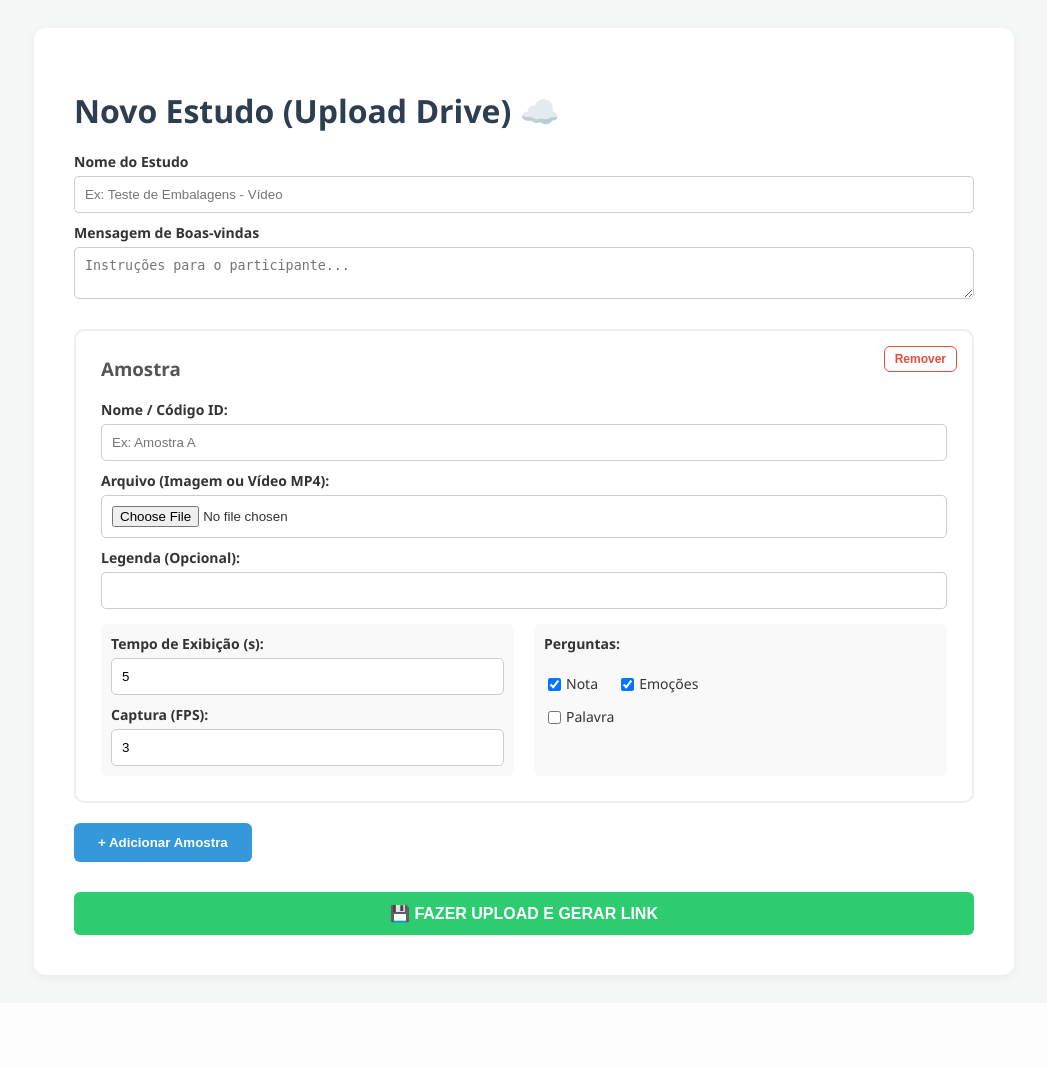
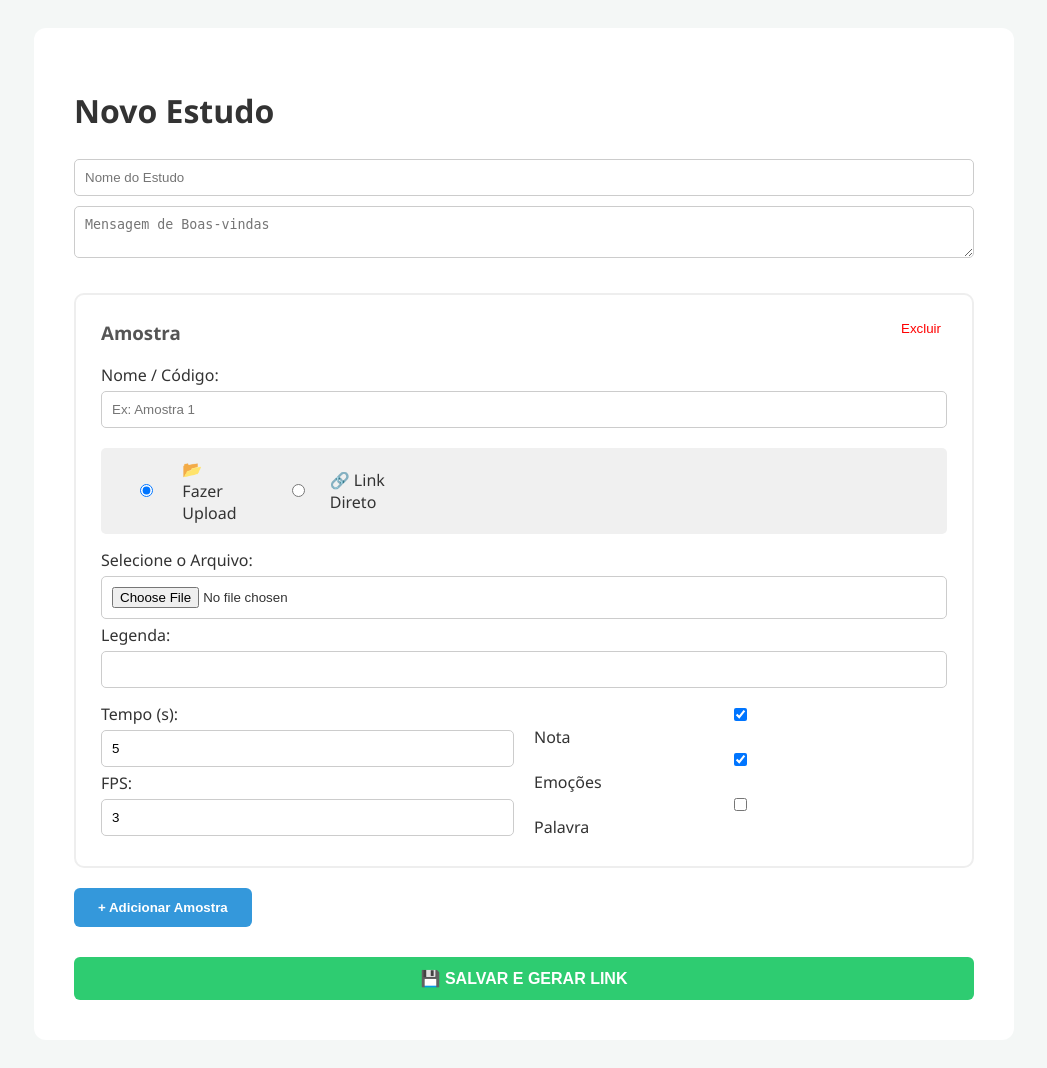
Before and after one commit to marcosgoncaf/pesquisa-emocoes-flask, a Flask app: page /admin in a window 1280 px wide. Shown: the whole page, without its empty margins (116-1163 px from the left). Before the commit the page ends 979 px from the top, so only its background shows below. Run offline with Flask 3, Linux system fonts and the light colour scheme.

Commit message:
Fix erro 502 requirements e lazy loading2

```diff
--- a/app.py
+++ b/app.py
@@ -2,170 +2,135 @@ import os
 import json
 import random
 import string
-import base64
 import numpy as np
-import cv2
 import gspread
 from flask import Flask, render_template, request, jsonify
-from deepface import DeepFace
 from datetime import datetime
-
-# Bibliotecas do Google (Necessário requirements.txt atualizado)
 from google.oauth2 import service_account
 from googleapiclient.discovery import build
 from googleapiclient.http import MediaIoBaseUpload
 
 app = Flask(__name__)
 
-# Aumenta limite para 30MB (Uploads de vídeo)
+# Limite de upload (30MB)
 app.config['MAX_CONTENT_LENGTH'] = 30 * 1024 * 1024
 
 # =============================================================================
-# --- CONFIGURAÇÃO UNIFICADA (DRIVE + SHEETS) ---
+# --- CONFIGURAÇÃO GOOGLE DRIVE E SHEETS ---
 # =============================================================================
-# ID da pasta no Google Drive onde os arquivos serão salvos
+SCOPES = ['https://www.googleapis.com/auth/spreadsheets', 'https://www.googleapis.com/auth/drive']
+
+# SEU ID DA PASTA (Já inserido conforme seu pedido)
 FOLDER_ID = '1DW-GHQLfcW6za8_fGF55urbDFWugrjdX'
-
-SCOPES = [
-    'https://www.googleapis.com/auth/spreadsheets',
-    'https://www.googleapis.com/auth/drive'
-]
 
 drive_service = None
 sh = None
 
-try:
-    # 1. Carrega as credenciais (Local ou Nuvem)
-    creds = None
-    if os.path.exists("credentials.json"):
-        creds = service_account.Credentials.from_service_account_file("credentials.json", scopes=SCOPES)
-    else:
-        creds_json = os.environ.get("GOOGLE_CREDENTIALS")
-        if creds_json:
-            creds_dict = json.loads(creds_json)
-            creds = service_account.Credentials.from_service_account_info(creds_dict, scopes=SCOPES)
+def init_google_services():
+    """Inicializa conexão com Google apenas se ainda não existir"""
+    global drive_service, sh
+    if drive_service and sh: return
 
-    if creds:
-        # 2. Conecta no Google Drive
-        drive_service = build('drive', 'v3', credentials=creds)
+    try:
+        creds = None
+        if os.path.exists("credentials.json"):
+            creds = service_account.Credentials.from_service_account_file("credentials.json", scopes=SCOPES)
+        else:
+            creds_json = os.environ.get("GOOGLE_CREDENTIALS")
+            if creds_json:
+                creds_dict = json.loads(creds_json)
+                creds = service_account.Credentials.from_service_account_info(creds_dict, scopes=SCOPES)
 
-        # 3. Conecta no Google Sheets
-        gc = gspread.authorize(creds)
-        sh = gc.open("Resultados Pesquisa Emoções")
-        print("✅ Conexão Google Drive e Sheets estabelecida!")
-    else:
-        print("⚠️ ERRO: Nenhuma credencial encontrada.")
+        if creds:
+            drive_service = build('drive', 'v3', credentials=creds)
+            gc = gspread.authorize(creds)
+            sh = gc.open("Resultados Pesquisa Emoções")
+            print("✅ Conexão Google OK")
+        else:
+            print("⚠️ Nenhuma credencial encontrada.")
+    except Exception as e:
+        print(f"❌ Erro ao conectar Google: {e}")
 
-except Exception as e:
-    print(f"❌ ERRO CRÍTICO DE CONEXÃO: {e}")
+# Inicializa na partida
+init_google_services()
 
 # =============================================================================
 # --- FUNÇÕES AUXILIARES ---
 # =============================================================================
 def upload_to_drive(file_storage, filename):
-    """Envia arquivo binário para o Drive e retorna Link Público"""
-    if not drive_service: return None
+    if not drive_service: init_google_services()
     try:
-        # Metadados do arquivo
-        file_metadata = {
-            'name': f"{datetime.now().strftime('%Y%m%d%H%M%S')}_{filename}",
-            'parents': [FOLDER_ID]
-        }
-        # Prepara o upload
+        file_metadata = {'name': f"{datetime.now().strftime('%Y%m%d%H%M%S')}_{filename}", 'parents': [FOLDER_ID]}
         media = MediaIoBaseUpload(file_storage, mimetype=file_storage.mimetype, resumable=True)
-
-        # Executa upload
         file = drive_service.files().create(body=file_metadata, media_body=media, fields='id').execute()
         file_id = file.get('id')
-
-        # Torna público (Reader para Anyone)
-        drive_service.permissions().create(
-            fileId=file_id,
-            body={'type': 'anyone', 'role': 'reader'},
-            fields='id',
-        ).execute()
-
-        # Retorna link de visualização direta
+        drive_service.permissions().create(fileId=file_id, body={'type': 'anyone', 'role': 'reader'}, fields='id').execute()
         return f"https://drive.google.com/uc?export=view&id={file_id}"
-
     except Exception as e:
-        print(f"Erro no Upload para o Drive: {e}")
+        print(f"❌ ERRO DETALHADO DRIVE: {str(e)}") # Isso vai aparecer no log do Render se der erro
         return None
 
 def base64_to_image(base64_string):
-    """Converte imagem da webcam (Base64) para OpenCV"""
-    if ',' in base64_string:
-        base64_string = base64_string.split(',')[1]
+    import base64
+    import cv2
+    if ',' in base64_string: base64_string = base64_string.split(',')[1]
     nparr = np.frombuffer(base64.b64decode(base64_string), np.uint8)
     return cv2.imdecode(nparr, cv2.IMREAD_COLOR)
 
 # =============================================================================
 # --- ROTAS ---
 # =============================================================================
-
 @app.route('/')
 def home():
     study_id = request.args.get('study_id')
     study_config = None
-    if study_id and sh:
+    if study_id:
+        if not sh: init_google_services()
         try:
             ws = sh.worksheet("Estudos")
             cell = ws.find(study_id, in_column=1)
-            if cell:
-                config_json = ws.cell(cell.row, 2).value
-                study_config = json.loads(config_json)
-        except Exception as e:
-            print(f"Erro ao ler estudo: {e}")
+            if cell: study_config = json.loads(ws.cell(cell.row, 2).value)
+        except: pass
     return render_template('index.html', study_id=study_id, study_config=study_config)
 
 @app.route('/admin')
-def admin_panel():
-    return render_template('admin.html')
-
-# =============================================================================
-# --- API (CRIAÇÃO E SALVAMENTO) ---
-# =============================================================================
+def admin_panel(): return render_template('admin.html')
 
 @app.route('/create_study', methods=['POST'])
 def create_study():
     try:
-        # Recebe dados do Formulário (Multipart)
-        form_data = request.form
-        files = request.files
-
+        form_data = request.form; files = request.files
         study_name = form_data.get('study_name')
-        welcome_message = form_data.get('welcome_message')
-
         items = []
         index = 0
 
-        # Loop para processar os itens enviados pelo Javascript
         while True:
-            # Verifica se existe o nome do item atual, senão para o loop
-            if f'items[{index}][name]' not in form_data:
-                break
+            if f'items[{index}][name]' not in form_data: break
 
-            # Pega o arquivo (Imagem ou Vídeo)
+            # Lógica Híbrida: URL Externa OU Arquivo
+            inputType = form_data.get(f'items[{index}][inputType]') # 'upload' ou 'url'
+            directUrl = form_data.get(f'items[{index}][directUrl]')
             file_obj = files.get(f'items[{index}][file]')
-            file_url = ""
+
+            final_url = ""
             file_type = "image"
 
-            if file_obj and file_obj.filename != '':
-                # Detecta se é vídeo
-                if file_obj.mimetype.startswith('video'):
+            if inputType == 'url' and directUrl:
+                final_url = directUrl
+                # Tenta adivinhar se é vídeo pela extensão ou link
+                if '.mp4' in directUrl or 'youtube' in directUrl or 'vimeo' in directUrl:
                     file_type = 'video'
 
-                # Faz Upload para o Drive
-                print(f"Iniciando upload do item {index}...")
-                file_url = upload_to_drive(file_obj.stream, file_obj.filename)
+            elif inputType == 'upload' and file_obj and file_obj.filename != '':
+                if file_obj.mimetype.startswith('video'): file_type = 'video'
+                final_url = upload_to_drive(file_obj.stream, file_obj.filename)
 
-            if not file_url:
-                raise Exception(f"Falha no upload do arquivo para o item {index+1}. Verifique a conexão com o Drive.")
+            if not final_url:
+                raise Exception(f"Item {index+1}: É necessário enviar um arquivo ou colar um link.")
 
-            # Adiciona à lista
             items.append({
                 "name": form_data.get(f'items[{index}][name]'),
-                "file_data": file_url, # Salva o LINK do Drive
+                "file_data": final_url,
                 "file_type": file_type,
                 "caption": form_data.get(f'items[{index}][caption]'),
                 "duration": int(form_data.get(f'items[{index}][duration]')),
@@ -178,32 +143,22 @@ def create_study():
             })
             index += 1
 
-        # Gera ID e Salva no Sheets
         study_id = ''.join(random.choices(string.ascii_lowercase + string.digits, k=8))
+        config = {"study_name": study_name, "welcome_message": form_data.get('welcome_message'), "items": items, "created_at": datetime.now().strftime("%Y-%m-%d %H:%M:%S")}
 
-        config = {
-            "study_name": study_name,
-            "welcome_message": welcome_message,
-            "items": items,
-            "created_at": datetime.now().strftime("%Y-%m-%d %H:%M:%S")
-        }
-
-        if not sh: raise Exception("Sem conexão com o Google Sheets")
-
+        if not sh: init_google_services()
         try: ws = sh.worksheet("Estudos")
         except: ws = sh.add_worksheet(title="Estudos", rows=100, cols=5); ws.append_row(["ID", "Config JSON"])
-
         ws.append_row([study_id, json.dumps(config)])
 
-        base_url = request.host_url.rstrip('/')
-        return jsonify({'status': 'success', 'link': f"{base_url}/?study_id={study_id}"})
+        return jsonify({'status': 'success', 'link': f"{request.host_url.rstrip('/')}/?study_id={study_id}"})
 
     except Exception as e:
-        print(f"Erro create_study: {e}")
         return jsonify({'status': 'error', 'message': str(e)}), 500
 
 @app.route('/check_face', methods=['POST'])
 def check_face():
+    import cv2
     data = request.json
     try:
         img = base64_to_image(data['image'])
@@ -216,10 +171,10 @@ def check_face():
 
 @app.route('/analyze_emotion', methods=['POST'])
 def analyze_emotion_route():
+    from deepface import DeepFace
     data = request.json
     try:
         img = base64_to_image(data['image'])
-        # Usa detector 'ssd' ou 'opencv' que são mais leves que o padrão
         analysis = DeepFace.analyze(img_path=img, actions=['emotion'], enforce_detection=False, detector_backend='opencv')
         dominant = "não_detectado"
         if isinstance(analysis, list) and len(analysis) > 0: dominant = analysis[0]['dominant_emotion']
@@ -229,6 +184,7 @@ def analyze_emotion_route():
 
 @app.route('/save_data', methods=['POST'])
 def save_data():
+    if not sh: init_google_services()
     data = request.json
     try:
         pid = data.get('participant_id'); sid = data.get('study_id'); results = data.get('results', [])
@@ -237,12 +193,7 @@ def save_data():
             emotions_list = item.get('emotions_list', [])
             try: main_emotion = max(set(emotions_list), key=emotions_list.count)
             except: main_emotion = "N/A"
-            rows.append([
-                pid, sid, item.get('stimulus'), datetime.now().strftime("%Y-%m-%d %H:%M:%S"),
-                main_emotion, item.get('liking'), ", ".join(map(str, emotions_list)), item.get('word')
-            ])
-
-        if not sh: raise Exception("Sem conexão com Sheets")
+            rows.append([pid, sid, item.get('stimulus'), datetime.now().strftime("%Y-%m-%d %H:%M:%S"), main_emotion, item.get('liking'), ", ".join(map(str, emotions_list)), item.get('word')])
         try: ws = sh.worksheet("Resultados")
         except: ws = sh.add_worksheet(title="Resultados", rows=1000, cols=10); ws.append_row(["Part.", "ID Est.", "Estímulo", "Data", "Emoção Princ.", "Nota", "Emoções Det.", "Palavra"])
         ws.append_rows(rows)
--- a/templates/admin.html
+++ b/templates/admin.html
@@ -3,52 +3,36 @@
 <head>
     <meta charset="UTF-8">
     <meta name="viewport" content="width=device-width, initial-scale=1.0">
-    <title>Painel do Pesquisador (Drive Upload)</title>
+    <title>Painel Pesquisador (Híbrido)</title>
     <style>
-        body { font-family: 'Segoe UI', Roboto, sans-serif; background: #f4f7f6; padding: 20px; color: #333; }
-        .container { max-width: 900px; margin: 0 auto; background: white; padding: 40px; border-radius: 12px; box-shadow: 0 2px 10px rgba(0,0,0,0.05); }
-        h1 { margin-bottom: 20px; color: #2c3e50; }
+        body { font-family: 'Segoe UI', sans-serif; background: #f4f7f6; padding: 20px; color: #333; }
+        .container { max-width: 900px; margin: 0 auto; background: white; padding: 40px; border-radius: 12px; }
+        .item-card { background: #fff; border: 2px solid #eee; padding: 25px; margin-top: 25px; border-radius: 10px; position: relative; }
+        .btn { padding: 12px 24px; border: none; border-radius: 6px; cursor: pointer; font-weight: bold; }
+        .btn-green { background: #2ecc71; color: white; width: 100%; font-size: 16px; margin-top: 30px; }
+        input, textarea { width: 100%; padding: 10px; margin: 5px 0; border: 1px solid #ccc; border-radius: 5px; box-sizing: border-box; }
+        .cols-2 { display: grid; grid-template-columns: 1fr 1fr; gap: 20px; }
 
-        .item-card { background: #fff; border: 2px solid #eee; padding: 25px; margin-top: 25px; border-radius: 10px; position: relative; }
-        .item-card:hover { border-color: #ccc; }
-
-        label { display: block; margin-top: 10px; font-weight: 600; font-size: 14px; }
-        input, textarea { width: 100%; padding: 10px; margin-top: 5px; border: 1px solid #ccc; border-radius: 5px; box-sizing: border-box; }
-
-        .cols-2 { display: grid; grid-template-columns: 1fr 1fr; gap: 20px; margin-top: 15px; }
-        .checkbox-group label { display: inline-flex; align-items: center; font-weight: normal; margin-right: 15px; cursor: pointer; }
-        .checkbox-group input { margin-right: 5px; }
-
-        .btn { padding: 12px 24px; border: none; border-radius: 6px; cursor: pointer; font-weight: bold; transition: 0.2s; }
-        .btn-add { background: #3498db; color: white; margin-top: 20px; }
-        .btn-green { background: #2ecc71; color: white; width: 100%; font-size: 16px; margin-top: 30px; }
-        .btn-del { position: absolute; top: 15px; right: 15px; background: transparent; color: #e74c3c; border: 1px solid #e74c3c; padding: 5px 10px; font-size: 12px; }
-        .btn-del:hover { background: #e74c3c; color: white; }
-
-        #result-area { display:none; margin-top:30px; padding:20px; background:#dff0d8; border: 1px solid #d6e9c6; border-radius: 6px; }
-        code { display: block; background: rgba(255,255,255,0.5); padding: 10px; margin-top: 10px; word-break: break-all; font-family: monospace; font-weight: bold; }
+        .type-selector { margin: 15px 0; background: #f0f0f0; padding: 10px; border-radius: 5px; display: flex; gap: 20px; }
+        .type-selector label { display: flex; align-items: center; cursor: pointer; font-weight: normal; margin: 0; }
+        .input-hidden { display: none; }
     </style>
 </head>
 <body>
 
 <div class="container">
-    <h1>Novo Estudo (Upload Drive) ☁️</h1>
-
-    <label>Nome do Estudo</label>
-    <input type="text" id="study_name" placeholder="Ex: Teste de Embalagens - Vídeo">
-
-    <label>Mensagem de Boas-vindas</label>
-    <textarea id="welcome_message" rows="2" placeholder="Instruções para o participante..."></textarea>
+    <h1>Novo Estudo</h1>
+    <input type="text" id="study_name" placeholder="Nome do Estudo">
+    <textarea id="welcome_message" rows="2" placeholder="Mensagem de Boas-vindas"></textarea>
 
     <div id="items-container"></div>
 
-    <button class="btn btn-add" onclick="addItem()">+ Adicionar Amostra</button>
-    <button class="btn btn-green" onclick="saveStudy()">💾 FAZER UPLOAD E GERAR LINK</button>
+    <button class="btn" style="background:#3498db; color:white; margin-top:20px;" onclick="addItem()">+ Adicionar Amostra</button>
+    <button class="btn btn-green" onclick="saveStudy()">💾 SALVAR E GERAR LINK</button>
 
-    <div id="result-area">
-        <h3 style="margin-top:0">Estudo Criado!</h3>
-        <p>Link para enviar aos participantes:</p>
-        <code id="final-link"></code>
+    <div id="result-area" style="display:none; margin-top:20px; padding:20px; background:#dff0d8;">
+        <h3>Sucesso!</h3>
+        <code id="final-link" style="word-break: break-all;"></code>
     </div>
 </div>
 
@@ -57,33 +41,39 @@
         const id = Date.now();
         const html = `
             <div class="item-card" id="card-${id}">
-                <button class="btn btn-del" onclick="document.getElementById('card-${id}').remove()">Remover</button>
+                <button onclick="document.getElementById('card-${id}').remove()" style="float:right; color:red; border:none; background:none; cursor:pointer;">Excluir</button>
                 <h3 style="margin-top:0; color:#555">Amostra</h3>
 
-                <label>Nome / Código ID:</label>
-                <input type="text" class="i-name" placeholder="Ex: Amostra A">
+                <label>Nome / Código:</label>
+                <input type="text" class="i-name" placeholder="Ex: Amostra 1">
 
-                <label>Arquivo (Imagem ou Vídeo MP4):</label>
-                <input type="file" class="i-file" accept="image/*,video/*">
+                <div class="type-selector">
+                    <label><input type="radio" name="type-${id}" value="upload" checked onclick="toggleInput('${id}', 'upload')"> 📂 Fazer Upload</label>
+                    <label><input type="radio" name="type-${id}" value="url" onclick="toggleInput('${id}', 'url')"> 🔗 Link Direto</label>
+                </div>
 
-                <label>Legenda (Opcional):</label>
+                <div id="input-upload-${id}">
+                    <label>Selecione o Arquivo:</label>
+                    <input type="file" class="i-file" accept="image/*,video/*">
+                </div>
+
+                <div id="input-url-${id}" class="input-hidden">
+                    <label>Cole a URL (Imagem ou Vídeo MP4):</label>
+                    <input type="text" class="i-url" placeholder="https://...">
+                </div>
+
+                <label>Legenda:</label>
                 <input type="text" class="i-caption">
 
-                <div class="cols-2">
-                    <div style="background:#f9f9f9; padding:10px; border-radius:5px;">
-                        <label style="margin-top:0">Tempo de Exibição (s):</label>
-                        <input type="number" class="i-duration" value="5" min="1">
-
-                        <label>Captura (FPS):</label>
-                        <input type="number" class="i-fps" value="3" min="1" max="10">
+                <div class="cols-2" style="margin-top:10px">
+                    <div>
+                        Tempo (s): <input type="number" class="i-duration" value="5">
+                        FPS: <input type="number" class="i-fps" value="3">
                     </div>
-                    <div style="background:#f9f9f9; padding:10px; border-radius:5px;">
-                        <label style="margin-top:0">Perguntas:</label>
-                        <div class="checkbox-group" style="margin-top:10px">
-                            <label><input type="checkbox" class="i-q-liking" checked> Nota</label>
-                            <label><input type="checkbox" class="i-q-emotions" checked> Emoções</label><br>
-                            <label><input type="checkbox" class="i-q-word"> Palavra</label>
-                        </div>
+                    <div>
+                        <label><input type="checkbox" class="i-q-liking" checked> Nota</label>
+                        <label><input type="checkbox" class="i-q-emotions" checked> Emoções</label>
+                        <label><input type="checkbox" class="i-q-word"> Palavra</label>
                     </div>
                 </div>
             </div>
@@ -91,65 +81,84 @@
         document.getElementById('items-container').insertAdjacentHTML('beforeend', html);
     }
 
+    function toggleInput(id, type) {
+        if(type === 'upload') {
+            document.getElementById(`input-upload-${id}`).style.display = 'block';
+            document.getElementById(`input-url-${id}`).style.display = 'none';
+        } else {
+            document.getElementById(`input-upload-${id}`).style.display = 'none';
+            document.getElementById(`input-url-${id}`).style.display = 'block';
+        }
+    }
+
     async function saveStudy() {
         const name = document.getElementById('study_name').value;
         if (!name) return alert("Dê um nome ao estudo.");
-
-        const cards = document.querySelectorAll('.item-card');
-        if(cards.length === 0) return alert("Adicione pelo menos uma amostra.");
 
         const formData = new FormData();
         formData.append('study_name', name);
         formData.append('welcome_message', document.getElementById('welcome_message').value);
 
+        const cards = document.querySelectorAll('.item-card');
+        if(cards.length === 0) return alert("Adicione itens.");
+
         let error = false;
         cards.forEach((card, index) => {
+            // Verifica qual modo está selecionado (Upload ou URL)
+            const isUpload = card.querySelector(`input[value="upload"]`).checked;
             const fileInput = card.querySelector('.i-file');
-            if(fileInput.files.length === 0) { error = true; return; }
+            const urlInput = card.querySelector('.i-url');
 
             formData.append(`items[${index}][name]`, card.querySelector('.i-name').value);
-            formData.append(`items[${index}][file]`, fileInput.files[0]);
             formData.append(`items[${index}][caption]`, card.querySelector('.i-caption').value);
             formData.append(`items[${index}][duration]`, card.querySelector('.i-duration').value);
             formData.append(`items[${index}][fps]`, card.querySelector('.i-fps').value);
+
+            // Envia o tipo de input
+            formData.append(`items[${index}][inputType]`, isUpload ? 'upload' : 'url');
+
+            if (isUpload) {
+                if(fileInput.files.length > 0) {
+                    formData.append(`items[${index}][file]`, fileInput.files[0]);
+                } else {
+                    error = true;
+                }
+            } else {
+                if(urlInput.value) {
+                    formData.append(`items[${index}][directUrl]`, urlInput.value);
+                } else {
+                    error = true;
+                }
+            }
 
             formData.append(`items[${index}][q_liking]`, card.querySelector('.i-q-liking').checked);
             formData.append(`items[${index}][q_emotions]`, card.querySelector('.i-q-emotions').checked);
             formData.append(`items[${index}][q_word]`, card.querySelector('.i-q-word').checked);
         });
 
-        if(error) return alert("Todas as amostras precisam de um arquivo selecionado.");
+        if(error) return alert("Preencha os arquivos ou links de todos os itens.");
 
         const btn = document.querySelector('.btn-green');
-        const originalText = btn.innerText;
-        btn.innerText = "⏳ Enviando arquivos para o Drive... (Não feche)";
+        btn.innerText = "⏳ Enviando... (Aguarde)";
         btn.disabled = true;
 
         try {
-            const res = await fetch('/create_study', {
-                method: 'POST',
-                body: formData
-            });
+            const res = await fetch('/create_study', { method: 'POST', body: formData });
             const data = await res.json();
 
             if(data.status === 'success') {
                 document.getElementById('result-area').style.display = 'block';
                 document.getElementById('final-link').innerText = data.link;
                 btn.innerText = "✅ Sucesso!";
-                window.scrollTo(0, document.body.scrollHeight);
             } else {
-                alert("Erro no servidor: " + data.message);
-                btn.innerText = originalText;
-                btn.disabled = false;
+                alert("Erro: " + data.message);
+                btn.disabled = false; btn.innerText = "Salvar";
             }
         } catch(e) {
-            alert("Erro de conexão. Se o arquivo for vídeo grande, pode ter demorado muito.");
-            btn.innerText = originalText;
-            btn.disabled = false;
+            alert("Erro de conexão");
+            btn.disabled = false; btn.innerText = "Salvar";
         }
     }
-
-    // Adiciona o primeiro item automaticamente
     addItem();
 </script>
 </body>
```
